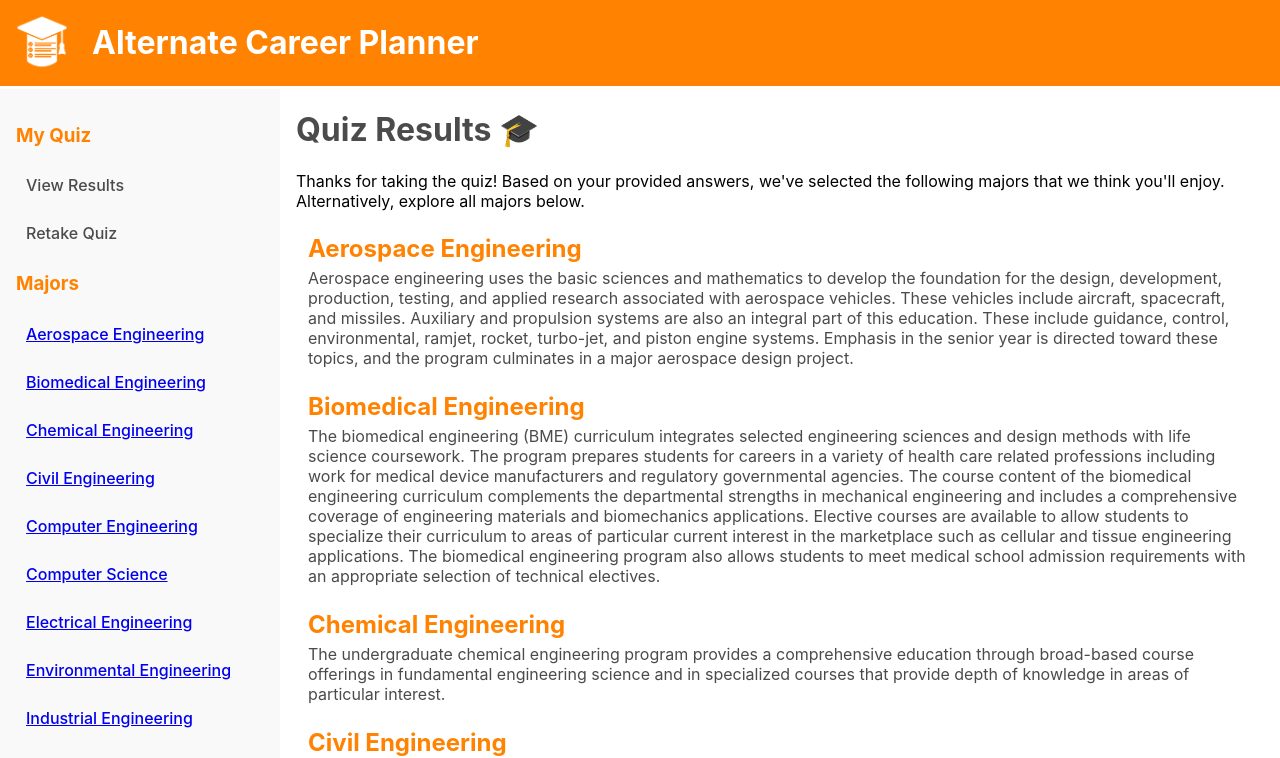
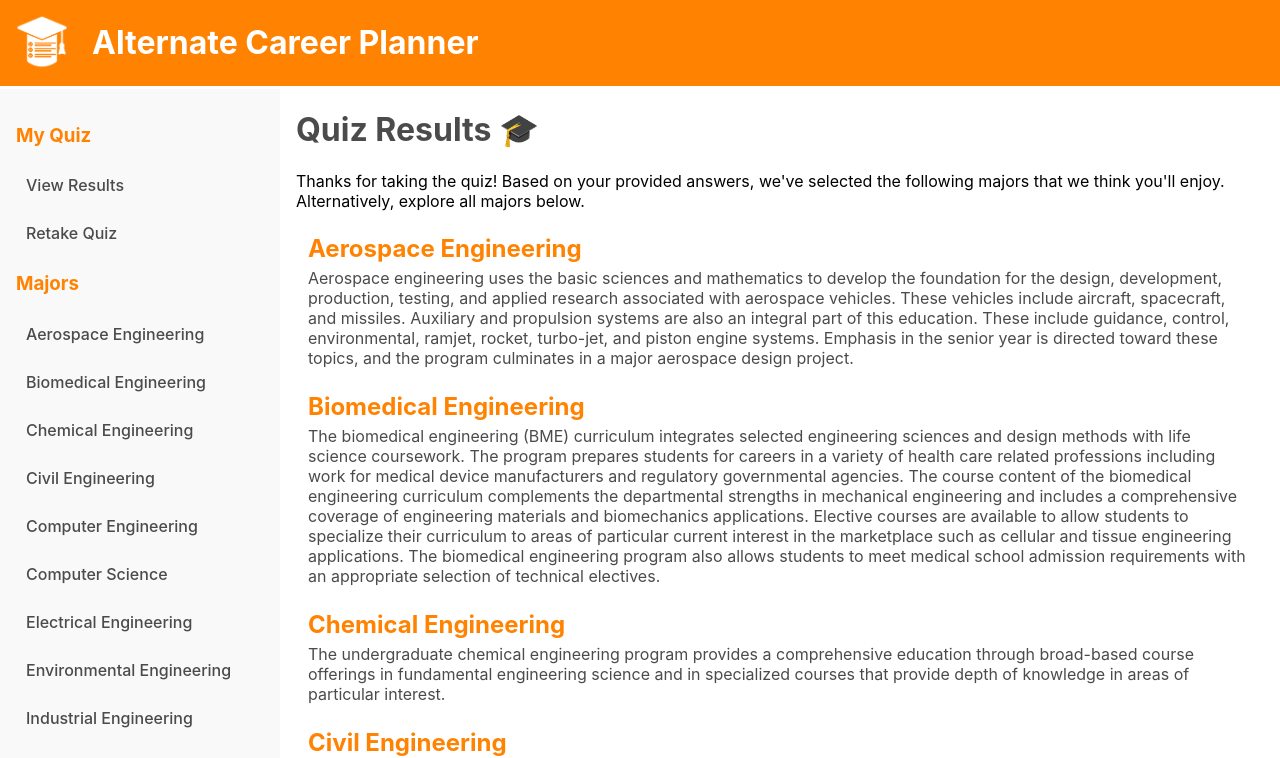
Before and after one commit to ryandperry/Alternate-Career-Planner, a React (Create React App) app in the folder alternate-career-planner/: page /results in a window 1280 px wide. Shown: the top 758 px of the page. Built offline with nearby package versions, Linux system fonts and the light colour scheme; the HTML template or start-up script is replaced by a standard one.

Commit message:
Fixed css on sidebar links

```diff
--- a/alternate-career-planner/src/components/NavigationBar/NavigationBar.css
+++ b/alternate-career-planner/src/components/NavigationBar/NavigationBar.css
@@ -35,6 +35,13 @@
     margin: 8px 0px;
 }
 
+/* Fix CSS on links */
+.sub-nav-title a {
+    text-decoration: none;
+    color: inherit;
+    display: block;
+}
+
 /* Show block around sub-headline when hovered */
 .sub-nav-title:hover {
     font-weight: 600;
@@ -43,7 +50,7 @@
     cursor: pointer;
 }
 
- /* Removes bullet points */
+/* Removes bullet points */
 ul {
     display: block;
     list-style-type: none;
```
